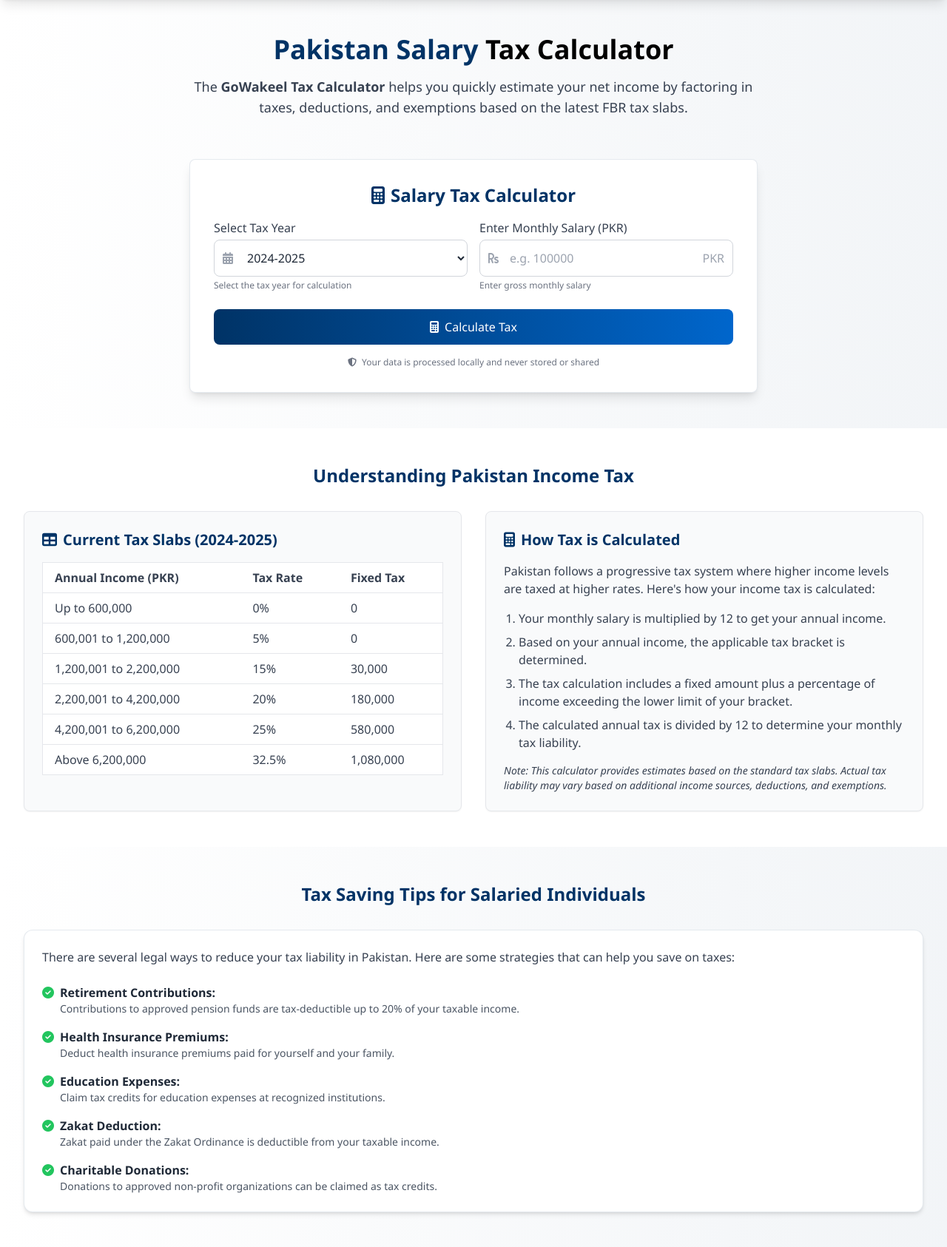
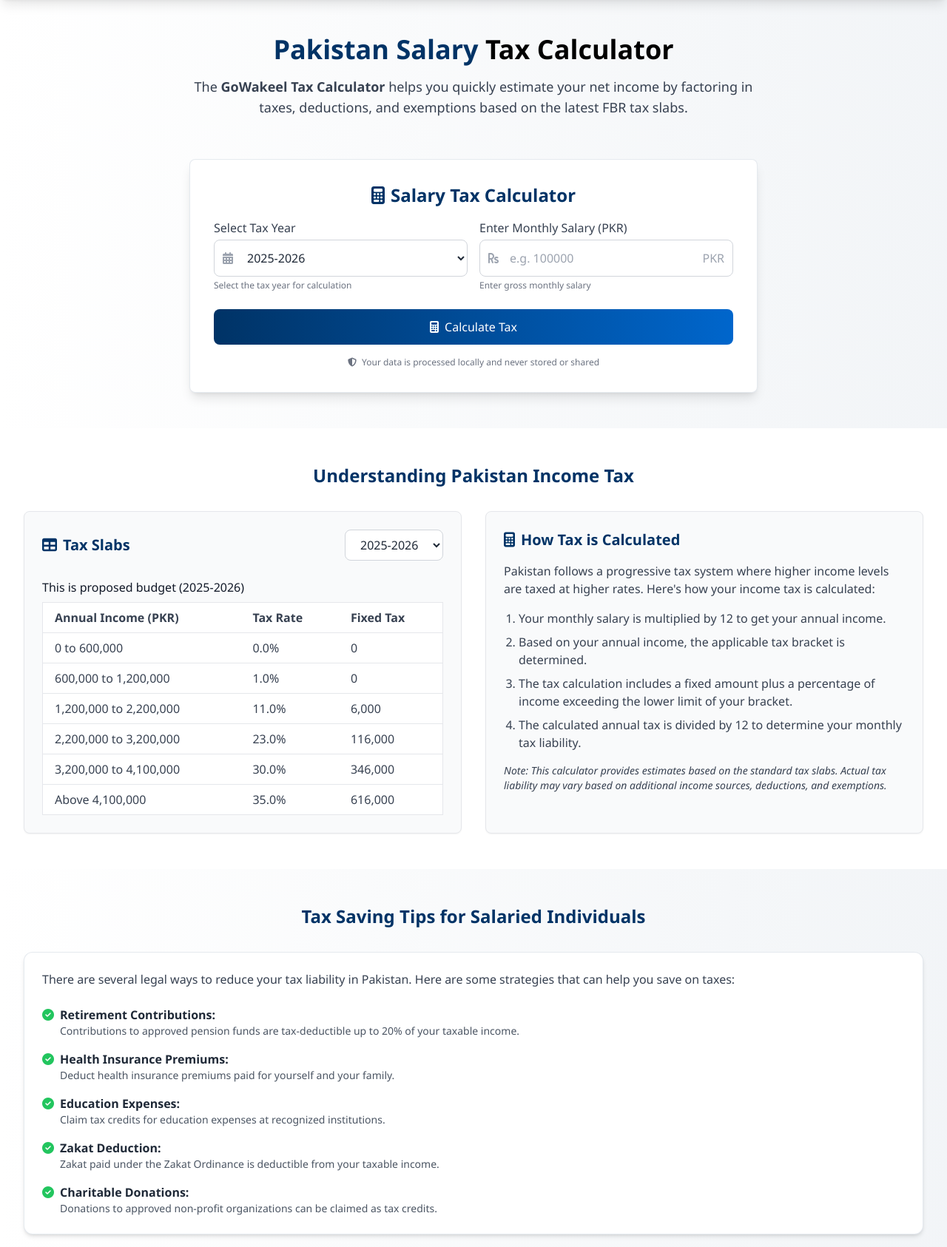
Before and after one commit to JunaidAnjum501/gowakeel_, a Django app: page /cal/ in a window 1280 px wide. Shown: the part 71-1757 px from the top of the page at 74% size. Run offline with Django 5.2, Linux system fonts and the light colour scheme; some libraries are stand-ins or nearby versions.

Commit message:
UpdateCal

```diff
--- a/wakeelapp/templates/wakeelapp/cal.html
+++ b/wakeelapp/templates/wakeelapp/cal.html
@@ -33,7 +33,7 @@
                 </div>
                 <select id="taxSlab" class="pl-10 border border-gray-300 dark:border-gray-600 bg-white dark:bg-gray-700 text-gray-800 dark:text-gray-200 p-3 rounded-lg focus:ring-2 focus:ring-[#003366] dark:focus:ring-blue-400 focus:border-[#003366] dark:focus:border-blue-400 transition-colors duration-300 w-full">
                   <script>
-                    for (let year = 2024; year >= 2014; year--) {
+                    for (let year = 2025; year >= 2014; year--) {
                       document.write(
                         `<option value="${year}-${year + 1}">${year}-${
                           year + 1
@@ -118,7 +118,7 @@
               <i class="fas fa-chart-pie mr-2"></i>Tax Breakdown
             </h4>
             <div class="w-full bg-gray-200 dark:bg-gray-700 rounded-full h-10 mb-3 overflow-hidden transition-colors duration-300">
-              <div id="taxProgressBar" class="bg-gradient-to-r from-[#003366] to-[#0066cc] dark:from-blue-700 dark:to-blue-500 h-10 rounded-full relative transition-colors duration-300" style="width: 0%">
+              <div id="taxProgressBar" class="bg-gradient-to-r from-[#003366] to-[#0066cc] dark:from-blue-700 dark:to-blue-500 h-10 rounded-md px-6 relative transition-colors duration-300" style="width: 0%">
                 <span id="taxProgressText" class="absolute inset-0 text-center text-white flex items-center justify-center font-medium">0%</span>
               </div>
             </div>
@@ -263,11 +263,24 @@
     <div class="grid grid-cols-1 md:grid-cols-2 gap-8">
       <!-- Tax Slab Information -->
       <div class="bg-gray-50 dark:bg-gray-800 p-6 rounded-lg shadow-sm border border-gray-200 dark:border-gray-700 transition-colors duration-300">
-        <h3 class="text-xl font-semibold text-[#003366] dark:text-blue-300 mb-4 flex items-center transition-colors duration-300">
-          <i class="fas fa-table mr-2"></i> Current Tax Slabs (2024-2025)
-        </h3>
+        <div class="flex items-center justify-between mb-6">
+          <h3 class="text-xl font-semibold text-[#003366] dark:text-blue-300 flex items-center transition-colors duration-300">
+            <i class="fas fa-table mr-2"></i> Tax Slabs
+          </h3>
+          <select id="taxSlabYear" onchange="updateTaxSlabTable()" class="px-4 py-2 border border-gray-300 dark:border-gray-600 rounded-lg bg-white dark:bg-gray-700 text-gray-800 dark:text-gray-200 focus:ring-2 focus:ring-[#003366] dark:focus:ring-blue-400 transition-colors duration-300">
+            <script>
+              for (let year = 2025; year >= 2014; year--) {
+                document.write(
+                  `<option value="${year}-${year + 1}">${year}-${year + 1}</option>`
+                );
+              }
+            </script>
+          </select>
+        </div>
+        <h5 class="mb-2 text-bold dark:text-blue-300">This is proposed budget (2025-2026)</h5>
+
         <div class="overflow-x-auto">
-          <table class="min-w-full bg-white dark:bg-gray-800 border border-gray-200 dark:border-gray-700 transition-colors duration-300">
+          <table id="taxSlabTable" class="min-w-full bg-white dark:bg-gray-800 border border-gray-200 dark:border-gray-700 transition-colors duration-300">
             <thead>
               <tr>
                 <th class="py-2 px-4 border-b dark:border-gray-700 text-left text-gray-700 dark:text-gray-300 transition-colors duration-300">Annual Income (PKR)</th>
@@ -275,40 +288,43 @@
                 <th class="py-2 px-4 border-b dark:border-gray-700 text-left text-gray-700 dark:text-gray-300 transition-colors duration-300">Fixed Tax</th>
               </tr>
             </thead>
-            <tbody>
-              <tr>
-                <td class="py-2 px-4 border-b dark:border-gray-700 text-gray-700 dark:text-gray-300 transition-colors duration-300">Up to 600,000</td>
-                <td class="py-2 px-4 border-b dark:border-gray-700 text-gray-700 dark:text-gray-300 transition-colors duration-300">0%</td>
-                <td class="py-2 px-4 border-b dark:border-gray-700 text-gray-700 dark:text-gray-300 transition-colors duration-300">0</td>
-              </tr>
-              <tr>
-                <td class="py-2 px-4 border-b dark:border-gray-700 text-gray-700 dark:text-gray-300 transition-colors duration-300">600,001 to 1,200,000</td>
-                <td class="py-2 px-4 border-b dark:border-gray-700 text-gray-700 dark:text-gray-300 transition-colors duration-300">5%</td>
-                <td class="py-2 px-4 border-b dark:border-gray-700 text-gray-700 dark:text-gray-300 transition-colors duration-300">0</td>
-              </tr>
-              <tr>
-                <td class="py-2 px-4 border-b dark:border-gray-700 text-gray-700 dark:text-gray-300 transition-colors duration-300">1,200,001 to 2,200,000</td>
-                <td class="py-2 px-4 border-b dark:border-gray-700 text-gray-700 dark:text-gray-300 transition-colors duration-300">15%</td>
-                <td class="py-2 px-4 border-b dark:border-gray-700 text-gray-700 dark:text-gray-300 transition-colors duration-300">30,000</td>
-              </tr>
-              <tr>
-                <td class="py-2 px-4 border-b dark:border-gray-700 text-gray-700 dark:text-gray-300 transition-colors duration-300">2,200,001 to 4,200,000</td>
-                <td class="py-2 px-4 border-b dark:border-gray-700 text-gray-700 dark:text-gray-300 transition-colors duration-300">20%</td>
-                <td class="py-2 px-4 border-b dark:border-gray-700 text-gray-700 dark:text-gray-300 transition-colors duration-300">180,000</td>
-              </tr>
-              <tr>
-                <td class="py-2 px-4 border-b dark:border-gray-700 text-gray-700 dark:text-gray-300 transition-colors duration-300">4,200,001 to 6,200,000</td>
-                <td class="py-2 px-4 border-b dark:border-gray-700 text-gray-700 dark:text-gray-300 transition-colors duration-300">25%</td>
-                <td class="py-2 px-4 border-b dark:border-gray-700 text-gray-700 dark:text-gray-300 transition-colors duration-300">580,000</td>
-              </tr>
-              <tr>
-                <td class="py-2 px-4 border-b dark:border-gray-700 text-gray-700 dark:text-gray-300 transition-colors duration-300">Above 6,200,000</td>
-                <td class="py-2 px-4 border-b dark:border-gray-700 text-gray-700 dark:text-gray-300 transition-colors duration-300">32.5%</td>
-                <td class="py-2 px-4 border-b dark:border-gray-700 text-gray-700 dark:text-gray-300 transition-colors duration-300">1,080,000</td>
-              </tr>
+            <tbody id="taxSlabBody">
+              <!-- Tax slab data will be populated by JavaScript -->
             </tbody>
           </table>
         </div>
+
+        <script>
+          function updateTaxSlabTable() {
+            const selectedYear = document.getElementById('taxSlabYear').value;
+            const tableBody = document.getElementById('taxSlabBody');
+            tableBody.innerHTML = '';
+
+            // Get tax slabs for selected year
+            const slabs = taxSlabs[selectedYear];
+
+            slabs.forEach(slab => {
+              const row = document.createElement('tr');
+              row.innerHTML = `
+                <td class="py-2 px-4 border-b dark:border-gray-700 text-gray-700 dark:text-gray-300 transition-colors duration-300">
+                  ${slab.max === Infinity ? `Above ${slab.min.toLocaleString()}` : `${slab.min.toLocaleString()} to ${slab.max.toLocaleString()}`}
+                </td>
+                <td class="py-2 px-4 border-b dark:border-gray-700 text-gray-700 dark:text-gray-300 transition-colors duration-300">
+                  ${(slab.rate * 100).toFixed(1)}%
+                </td>
+                <td class="py-2 px-4 border-b dark:border-gray-700 text-gray-700 dark:text-gray-300 transition-colors duration-300">
+                  ${slab.fixed.toLocaleString()}
+                </td>
+              `;
+              tableBody.appendChild(row);
+            });
+          }
+
+          // Initialize table with current year's data
+          document.addEventListener('DOMContentLoaded', function() {
+            updateTaxSlabTable();
+          });
+        </script>
       </div>
 
       <!-- Tax Calculation Process -->
@@ -390,6 +406,14 @@ function formatCurrency(amount) {
 
 // Tax slabs for different years
 const taxSlabs = {
+  "2025-2026": [
+    { min: 0, max: 600000, rate: 0, fixed: 0 },
+    { min: 600000, max: 1200000, rate: 0.01, fixed: 0 },
+    { min: 1200000, max: 2200000, rate: 0.11, fixed: 6000 },
+    { min: 2200000, max: 3200000, rate: 0.23, fixed: 116000 },
+    { min: 3200000, max: 4100000, rate: 0.30, fixed: 346000 },
+    { min: 4100000, max: Infinity, rate: 0.35, fixed: 616000 }
+  ],
   "2024-2025": [
     { min: 0, max: 600000, rate: 0, fixed: 0 },
     { min: 600000, max: 1200000, rate: 0.05, fixed: 0 },
@@ -449,7 +473,7 @@ function calculateTax() {
   }
 
   // Calculate tax
-  const fixedTax = applicableSlab.fixed;
+  const fixedTax = applicableSlab.fixed || 0;
   const variableTax = (annualSalary - applicableSlab.min) * applicableSlab.rate;
   const totalAnnualTax = fixedTax + variableTax;
   const monthlyTax = totalAnnualTax / 12;
```
